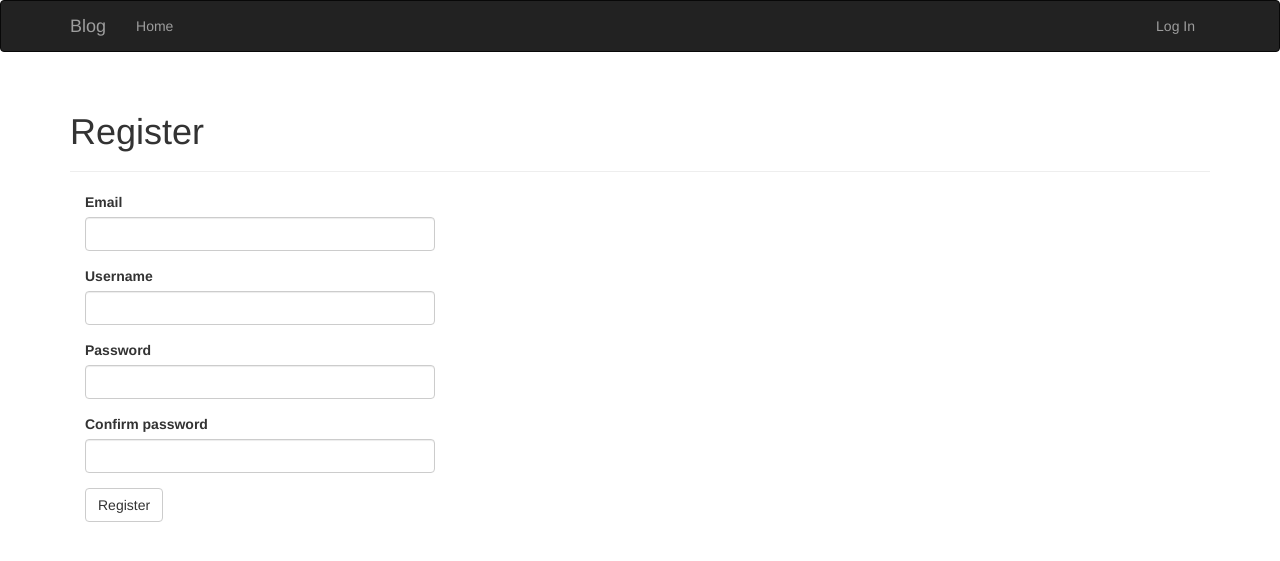
After one commit to kevingtz/blog_03142017, a Flask app: page /auth/register in a window 1280 px wide. The commit adds this page. Shown: the top 561 px of the page. Run offline with Flask 2, Linux system fonts and the light colour scheme; some libraries are stand-ins or nearby versions.

Commit message:
Created many things

```diff
--- /dev/null
+++ b/app/auth/forms.py
@@ -0,0 +1,32 @@
+# HER WE GONNA PUT THE FORMS FOR THE AUTHENTICATION SERVICE
+
+from flask_wtf import Form
+from wtforms import StringField, PasswordField, BooleanField, SubmitField, ValidationError
+from wtforms.validators import DataRequired, Email, Length, Regexp, EqualTo
+from ..models import User
+
+
+class LoginForm(Form):
+    email = StringField('Email', validators=[DataRequired(), Length(1, 64), Email()])
+    password = PasswordField('Password', validators=[DataRequired()])
+    remember_me = BooleanField('Keep me logged in')
+    submit = SubmitField('Log In')
+
+
+class RegistrationForm(Form):
+    email = StringField('Email', validators=[DataRequired(), Length(1, 64), Email()])
+    username = StringField('Username', validators=[DataRequired(), Length( 1, 64), Regexp('^[A-Za-z][A-Za-z0-9_.]*$', 0,
+                                                                                          'Usernames must have only letters, '
+                                                                                          'numbers, dots or underscores')])
+    password = PasswordField('Password', validators=[DataRequired(),
+                                                     EqualTo('password2', message='Passwords must match.')])
+    password2 = PasswordField('Confirm password', validators=[DataRequired()])
+    submit = SubmitField('Register')
+
+    def validate_email(self, field):
+        if User.query.filter_by(email=field.data).first():
+            raise ValidationError('Email already registered.')
+
+    def validate_username(self, field):
+        if User.query.filter_by(username=field.data).first():
+            raise ValidationError('Username already in use.')
--- /dev/null
+++ b/app/auth/views.py
@@ -0,0 +1,39 @@
+# HERE BE THE VIEW FUNCTIONS FOR THE AUTHENTICATION
+
+from flask import render_template, redirect, request, url_for, flash
+from flask_login import login_user, login_required, logout_user
+from . import auth
+from .. import db
+from ..models import User
+from .forms import LoginForm, RegistrationForm
+
+
+@auth.route('/login', methods=['GET', 'POST'])
+def login():
+    form = LoginForm()
+    if form.validate_on_submit():
+        user = User.query.filter_by(email=form.email.data).first()
+        if user is not None and user.verify_password(form.password.data):
+            login_user(user, form.remember_me.data)
+            return redirect(request.args.get('next') or url_for('main.index'))
+        flash('Invalid username or password.')
+    return render_template('auth/login.html', form=form)
+
+
+@auth.route('/logout')
+@login_required
+def logout():
+    logout_user()
+    flash('You have been logout.')
+    return redirect(url_for('main.index'))
+
+
+@auth.route('/register', methods=['GET', 'POST'])
+def register():
+    form = RegistrationForm()
+    if form.validate_on_submit():
+        user = User(email=form.email.data, username=form.username.data, password=form.password.data)
+        db.session.add(user)
+        flash('You can now login')
+        return redirect(url_for('auth.login'))
+    return render_template('auth/register.html', form=form)
--- /dev/null
+++ b/app/templates/auth/register.html
@@ -0,0 +1,13 @@
+{% extends "base.html" %}
+{% import "bootstrap/wtf.html" as wtf %}
+
+{% block title %}Blog - Register{% endblock %}
+
+{% block page_content %}
+<div class="page-header">
+    <h1>Register</h1>
+</div>
+<div class="col-md-4">
+    {{ wtf.quick_form(form) }}
+</div>
+{% endblock %}
--- a/app/templates/base.html
+++ b/app/templates/base.html
@@ -28,6 +28,13 @@
             <ul class="nav navbar-nav">
                 <li><a href="{{ url_for('main.index') }}">Home</a></li>
             </ul>
+            <ul class="nav navbar-nav navbar-right">
+                {% if current_user.is_authenticated %}
+                <li><a href="{{ url_for('auth.logout') }}">Log out</a></li>
+                {% else %}
+                <li><a href="{{ url_for('auth.login') }}">Log In</a></li>
+                {% endif %}
+            </ul>
         </div>
     </div>
 </div>
--- a/config.py
+++ b/config.py
@@ -29,20 +29,20 @@ class Config:  # CREATED THE MAIN CONFIG CLASS
 class DevelopmentConfig(Config):  # DEVELOPMENT CONFIG
     DEBUG = True
     SQLALCHEMY_DATABASE_URI = os.environ.get('DEV_DATABASE_URL') or \
-                              'sqlite:///' + os.path.join(basedir, 'data-dev.sqlite')
+                              'sqlite:///' + os.path.join(basedir, 'blog_data-dev.sqlite')
 
 
 class TestingConfig(Config):  # TEST CONFIG
     TESTING = True
     DEBUG = True
     SQLALCHEMY_DATABASE_URI = os.environ.get('TEST_DATABASE_URL') or \
-                              'sqlite:///' + os.path.join(basedir, 'data-test.sqlite')
+                              'sqlite:///' + os.path.join(basedir, 'blog_data-test.sqlite')
 
 
 class ProductionConfig(Config):  # PRODUCTION CONFIG
     DEBUG = True
     SQLALCHEMY_DATABASE_URI = os.environ.get('DATABASE_URL') or \
-                              'sqlite:///' + os.path.join(basedir, 'data.sqlite')
+                              'sqlite:///' + os.path.join(basedir, 'blog_data.sqlite')
 
 
 # HERE WE ASSIGN THE DIFFERENT CLASSES TO A DICTIONARY IN ORDER TO USE EACH CONFIG CLASS
```
Also changed, not shown: app/__init__.py (+11 -0 lines), app/auth/__init__.py (added, +7 -0 lines), app/models.py (+25 -2 lines), app/templates/auth/login.html (added, +15 -0 lines), app/templates/index.html (+1 -8 lines), migrations/versions/ae8e9cf72fb0_.py (renamed from migrations/versions/053abb9a033d_.py, +9 -5 lines), migrations/versions/d4a339f95069_.py (deleted, +0 -24 lines), tests/test_user_model.py (added, +37 -0 lines), blog_data-dev.sqlite (added), data-dev.sqlite (deleted).
